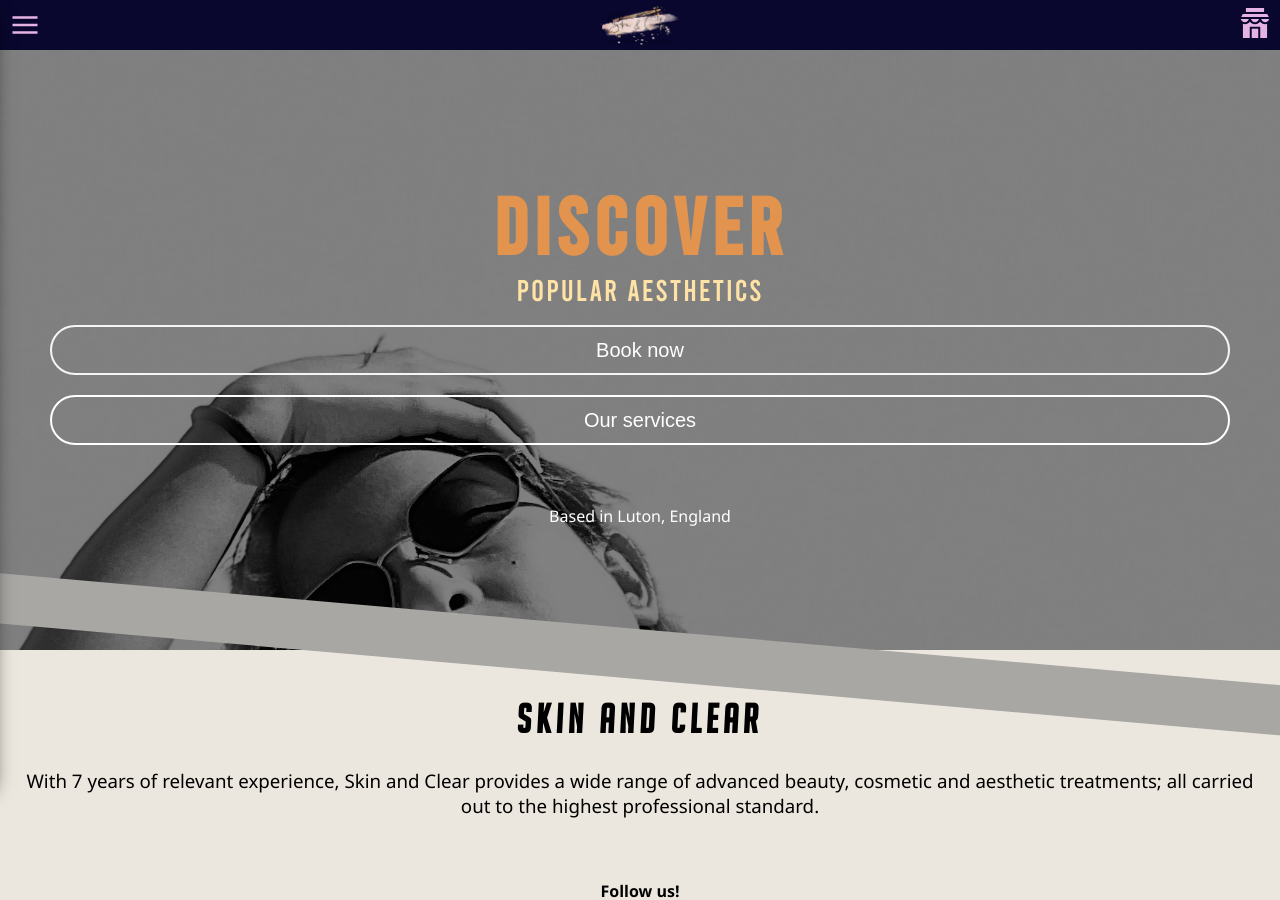
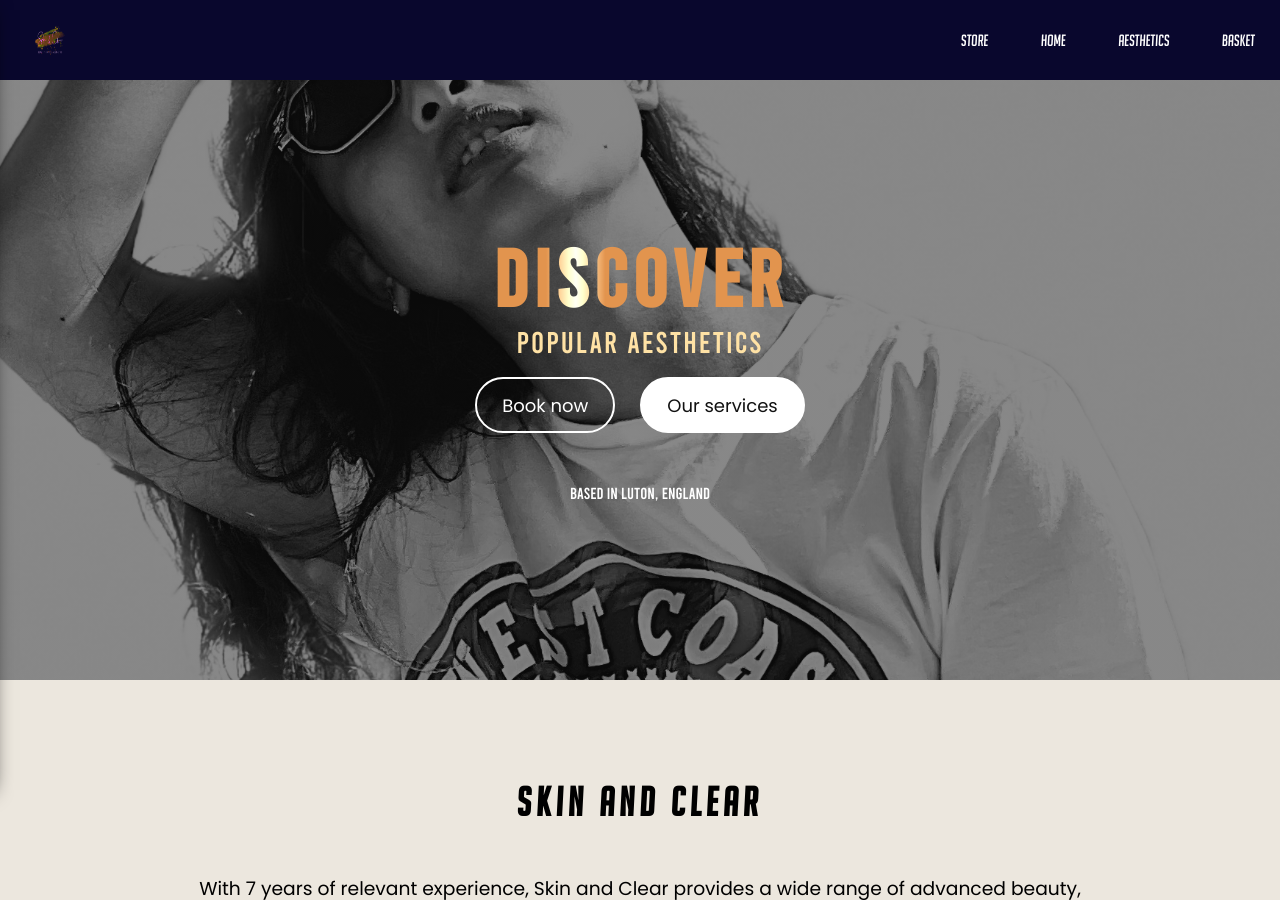
Before and after one commit to ModeraLTD/afterglow_website, a Django app: page / in a window 1280 px wide; the page is wider, and only the part inside the window is pictured. Shown: the top 900 px of that part. Run offline with Django 4.2, Linux system fonts and the light colour scheme; data comes from the database, SQL or seed files in the repository; both versions use the stored data as it was after the commit.

Commit message:
homepage fixes by utkarsh

```diff
--- a/website/static/css/index.css
+++ b/website/static/css/index.css
@@ -1,17 +1,31 @@
+@import url("https://fonts.googleapis.com/css2?family=Poppins&display=swap");
+
+* {
+  margin: 0;
+  padding: 0;
+}
+
 .section {
   width: 100%;
+}
+
+a {
+  color: inherit;
+  text-decoration: none;
 }
 
 /*    MAIN SECTION    */
 
 .main {
   height: 600px;
+  background: linear-gradient(to right, rgba(17, 17, 17, 0.5), rgba(17, 17, 17, 0.5)), url("images/back.png");
+  /* background: #a8a7a4; */
+  background-size: cover;
+  background-position: center;
+  /* filter: brightness(0.5); */
 }
 
 .main .bgimg {
-    background: url('images/back.png');
-    background-size: cover;
-    filter: brightness(0.5);
   height: 600px;
   margin-left: auto;
   margin-right: auto;
@@ -19,11 +33,15 @@
 }
 
 .main .contents {
+  filter: brightness(1);
+  height: 100%;
   width: 100%;
-    position: absolute;
-    top: 175px;
+  display: flex;
+  align-items: center;
+  justify-content: center;
+  flex-direction: column;
   left: 0;
-    font-family: 'Segoe UI', Tahoma, Geneva, Verdana, sans-serif;
+  font-family: "Bebas";
 }
 
 .main .contents .text {
@@ -80,23 +107,33 @@
 }
 
 .main .contents .buttons {
-    margin-top: 40px;
+  margin-top: 50px;
   width: 100%;
   box-sizing: border-box;
   padding-left: 50px;
   padding-right: 50px;
+  display: flex;
+  align-items: center;
+  justify-content: center;
 }
 
 .main .contents .buttons button {
-    width: 100%;
-    height: 50px;
+  margin: 0 12.5px;
+  color: #fff;
+  font-size: large;
+  border-radius: 30px;
+  margin-top: 10px 0;
+  cursor: pointer;
+  background: transparent;
+  padding: 12.5px 25px;
+  border: 2px solid #fff;
+  transition: 0.2s ease;
+  font-family: "Poppins", sans-serif;
+}
 
-    color: white;
-    font-size: 20px;
-    border-radius: 30px;
-    border: none;
-    margin-top: 10px;
-    margin-bottom: 10px;
+.main .contents .buttons button:hover {
+  color: #111;
+  background-color: #fff;
 }
 
 .main .contents .buttons button.filled {
@@ -109,13 +146,12 @@
   border: 2px solid white;
 }
 
-
 /*    MAIN TRANSITION    */
 .sectiontransition {
   position: absolute;
   overflow: hidden;
   width: 150%;
-    max-width: 102%;
+  max-width: 100%;
   height: 50px;
   background-color: #a8a7a4;
   margin-top: -20px;
@@ -123,25 +159,26 @@
   transform: rotate(5deg);
 }
 
-
 /*    ABOUT SECTION    */
 .about {
-    padding: 20px;
-    width: calc(100% - 40px);
+  margin: 100px 0;
+  /* width: calc(100% - 40px); */
   color: black;
   text-align: center;
-    font-family: 'Segoe UI', Tahoma, Geneva, Verdana, sans-serif;
+  font-family: "Poppins", sans-serif;
 }
 
 h1 {
+  margin: 50px 0;
   font-size: 40px;
-    font-family: 'BigNoodleTitling';
+  font-family: "BigNoodleTitling";
   letter-spacing: 5px;
   text-align: center;
 }
 
 .about h3 {
   font-weight: normal;
+  width: 900px;
 }
 
 .about .media_container {
@@ -248,3 +302,17 @@
   border-bottom-left-radius: 8px;
   border-bottom-right-radius: 8px;
 }
+
+.navitems {
+  font-family: "BigNoodleTitling";
+}
+
+.navitems a {
+  margin: 0px 25px;
+}
+
+.center {
+  display: flex;
+  align-items: center;
+  justify-content: center;
+}
--- a/website/static/css/navbar.css
+++ b/website/static/css/navbar.css
@@ -6,11 +6,13 @@
 }
 
 .navbar {
+    padding: 40px 25px;
     display:inline-block;
     width: 100%;
     height: 50px;
     background-color: var(--darknavy);
     display: flex;
+    align-items: center;
     justify-content: space-between;
     color: white;
     box-sizing: border-box;
--- a/website/templates/index.html
+++ b/website/templates/index.html
@@ -1,51 +1,71 @@
 {% load static %}
 
 <!DOCTYPE html>
+
 <html>
+
 <head>
+
     <meta charset="utf-8">
+
     <meta http-equiv="X-UA-Compatible" content="IE=edge">
+
     <title>AfterGlow</title>
+
     <meta name="description" content="">
+
     <meta name="viewport" content="width=device-width, initial-scale=1">
-        <link rel="stylesheet" href="{% static 'css/palette.css' %}?{% now "U" %}">
-        <link rel="stylesheet" href="{% static 'css/fonts.css' %}?{% now "U" %}">
-        <link rel="stylesheet" href="{% static 'css/navbar.css' %}?{% now "U" %}">
-        <link rel="stylesheet" href="{% static 'css/index.css' %}?{% now "U" %}">
-        <link rel="stylesheet" href="{% static 'css/footer.css' %}?{% now "U" %}">
+
+    <link rel="stylesheet" href="{% static 'css/palette.css' %}?{% now " U" %}">
+
+    <link rel="stylesheet" href="{% static 'css/fonts.css' %}?{% now " U" %}">
+
+    <link rel="stylesheet" href="{% static 'css/navbar.css' %}?{% now " U" %}">
+
+    <link rel="stylesheet" href="{% static 'css/index.css' %}?{% now " U" %}">
+
+    <link rel="stylesheet" href="{% static 'css/footer.css' %}?{% now " U" %}">
+
     <script src="{% static 'js/navbar.js' %}"></script>
+
     <script src="{% static 'js/jquery-3.6.0.min.js' %}"></script>
-        <script src="{% static 'js/index.js' %}?{% now "U" %}"></script>
+
+    <script src="{% static 'js/index.js' %}?{% now " U" %}"></script>
+
     <script src="" async defer></script>
+
 </head>
+
 <body>
     <!-- Main body section -->
     <div class="body">
         <div class="navbar">
-                <div class="navitem filtered" onclick="openMenu();">
-                    <img src="{% static 'css/images/menu.svg' %}" alt="menu">
-                </div>
             <div class="navitem filtered">
                 <img src="{% static 'css/images/logo.png' %}" alt="logo">
             </div>
-                <div class="navitem">
-                    <a href="/store"><img src="{% static 'css/images/store.svg' %}"/></a>
-                </div>
+            <ul class="navitems">
+                <a id="store" href="/store">Store</a>
+                <a href="/">HOME</a>
+                <a href="/store">AESTHETICS</a>
+                <a style="margin-right:0;" href="/basket">BASKET</a>
+            </ul>
+            <!-- <div class="navitem filtered" onclick="openMenu();">
+                    <img src="{% static 'css/images/menu.svg' %}" alt="menu">
+                </div> -->
         </div>
 
         <!-- Main section -->
         <div class="section main">
-                <div class="bgimg"></div>
             <div id="contents" class="contents">
                 <div class="text" style="display: none;">
                     <h1 class="shine">DISCOVER</h1>
                     <h2>POPULAR AESTHETICS</h2>
                 </div>
                 <div class="buttons" style="display: none;">
-                        <button onclick="window.open('/store', '_self');" class="filled">Book now</button>
+                    <button onclick="window.open('/store', '_self');">Book now</button>
                     <button onclick="$('html, body').animate({
                             scrollTop: $('.popularServices').offset().top
-                        }, 2000);" class="transparent">Our services</button>
+                        }, 2000);" style="background:#fff;color:#111;">Our services</button>
                 </div>
                 <div class="text">
                     <h4>Based in Luton, England</h4>
@@ -53,57 +73,74 @@
             </div>
         </div>
 
-            <div class="sectiontransition"></div>
+        <!-- <div class="sectiontransition"></div> -->
 
         <!-- About & Social media -->
         <div class="section about">
             <h1>Skin and Clear</h1>
-                <h3>With 7 years of relevant experience, Skin and Clear provides a wide range of advanced beauty, cosmetic and aesthetic treatments; all carried out to the highest professional standard.</h3>
-                <br/>
-                <h4>Follow us!</h4>
+            <div class="center"><h3>With 7 years of relevant experience, Skin and Clear provides a wide range of advanced beauty, cosmetic
+                and aesthetic treatments; all carried out to the highest professional standard.</h3></div>
+            <br />
+            <h1 id="follow">Follow us!</h1>
             <div class="media_container">
                 <!-- Facebook -->
-                    <a href=""><img src="https://img.icons8.com/doodle/48/000000/facebook-new.png"/></a>
+                <a href=""><img src="https://img.icons8.com/doodle/48/000000/facebook-new.png" /></a>
 
                 <!-- Instagram -->
-                    <a href=""><img src="https://img.icons8.com/doodle/48/000000/instagram-new.png"/></a>
+                <a href=""><img src="https://img.icons8.com/doodle/48/000000/instagram-new.png" /></a>
 
                 <!-- Twitter -->
-                    <a href=""><img src="https://img.icons8.com/doodle/48/000000/twitter-circled.png"/></a>
+                <a href=""><img src="https://img.icons8.com/doodle/48/000000/twitter-circled.png" /></a>
 
                 <!-- Youtube -->
-                    <a href=""><img src="https://img.icons8.com/doodle/48/000000/youtube-play--v2.png"/></a>
+                <a href=""><img src="https://img.icons8.com/doodle/48/000000/youtube-play--v2.png" /></a>
             </div>
         </div>
 
         <!-- Popular services -->
         <div class="section popularServices">
-                <h1>Our popular<br>services</h1>
+            <h1 id="services">Our popular<br>services</h1>
             <div class="services">
                 <div class="service">
+                    <div style="background: url(https://images.unsplash.com/photo-1581182800629-7d90925ad072?ixlib=rb-1.2.1&ixid=MnwxMjA3fDB8MHxwaG90by1wYWdlfHx8fGVufDB8fHx8&auto=format&fit=crop&w=1170&q=80) center no-repeat; background-size: cover;" id="img1" class="service-img"></div>
+                    <div class="service-content">
                         <h3 class="name">Anti-wrinkle injections</h3>
-                        <h4 class="desc">Prevent formation of static wrinkles</h4>
+                        <p class="desc">Prevent formation of static wrinkles</p>
                         <button onclick="openCategory('HEALTH');">Learn more</button>
                     </div>
+                </div>
                 <div class="service">
+                     <div style="background: url(https://images.unsplash.com/photo-1581182682182-8d3d805268ba?ixlib=rb-1.2.1&ixid=MnwxMjA3fDB8MHxwaG90by1wYWdlfHx8fGVufDB8fHx8&auto=format&fit=crop&w=1173&q=80) center no-repeat; background-size: cover;" id="img1" class="service-img"></div>
+                    <div class="service-content">
                         <h3 class="name">Lip fillers (1/2ml)</h3>
-                        <h4 class="desc">Easily add volume to lips</h4>
+                        <p class="desc">Easily add volume to lips</p>
                         <button onclick="openCategory('HEALTH');">Learn more</button>
                     </div>
+                </div>
                 <div class="service">
+                     <div style="background: url(https://images.unsplash.com/photo-1516220362602-dba5272034e7?ixlib=rb-1.2.1&ixid=MnwxMjA3fDB8MHxwaG90by1wYWdlfHx8fGVufDB8fHx8&auto=format&fit=crop&w=1170&q=80) center no-repeat; background-size: cover;" id="img1" class="service-img"></div>
+                    <div class="service-content">
                         <h3 class="name">Nasolabial fold fillers</h3>
-                        <h4 class="desc">Reduce wrinkle appearances and fine lines</h4>
+                        <p class="desc">Reduce wrinkle appearances and fine lines</p>
                         <button onclick="openCategory('HEALTH');">Learn more</button>
                     </div>
+                </div>
                 <div class="service">
+                     <div style="background: url(https://images.unsplash.com/photo-1611367540679-d94566094025?ixlib=rb-1.2.1&ixid=MnwxMjA3fDB8MHxwaG90by1wYWdlfHx8fGVufDB8fHx8&auto=format&fit=crop&w=880&q=80) center no-repeat; background-size: cover;" id="img1" class="service-img"></div>
+                    <div class="service-content">
                         <h3 class="name">Dermaplaning (+ deluxe)</h3>
-                        <h4 class="desc">Exfoliates skin</h4>
+                        <p class="desc">Exfoliates skin</p>
                         <button onclick="openCategory('HEALTH');">Learn more</button>
                     </div>
+                </div>
                 <div class="service">
+                     <div style="background: url(https://images.unsplash.com/photo-1556229165-8aa0ceaa93a7?ixlib=rb-1.2.1&ixid=MnwxMjA3fDB8MHxwaG90by1wYWdlfHx8fGVufDB8fHx8&auto=format&fit=crop&w=1187&q=80) center no-repeat; background-size: cover;" id="img1" class="service-img"></div>
+                    <div class="service-content">
                         <h3 class="name">Microneedling</h3>
-                        <h4 class="desc">For smoother, finer and more toned skin</h4>
+                        <p class="desc">For smoother, finer and more toned skin</p>
                         <button onclick="openCategory('HEALTH');">Learn more</button>
+                    </div>
+
                 </div>
             </div>
         </div>
@@ -114,36 +151,37 @@
             <div class="days">
                 {% for i in days %}
                 <div class="day">
-                            <h3>{{ i }}</h3>
+                    <p>{{ i }}</p>
                 </div>
                 {% endfor %}
             </div>
         </div>
 
         <!-- Footer -->
-            <div class="footer">
-                <div class="main">
+        <footer class="footer">
+            <div class="mainf">
                 <h3>AfterGlow</h3>
                 <div class="links">
-                        <a href="/">Home</a>
+                    <a style="margin-top: 0;" href="/">Home</a>
                     <a href="/customer">Bookings</a>
-                        <a href="/contact">Contact us</a>
+                    <a style="margin-bottom: 0;" href="/contact">Contact us</a>
                 </div>
             </div>
             <div class="copyright">
                 <h4>© AFTERGLOW. ALL RIGHTS RESERVED</h4>
             </div>
-            </div>
+        </footer>
     </div>
 
     <!-- Menu popup -->
     <div class="menupopup" id="menupopup">
         <button onclick="closeMenu();">X</button>
         <div class="items">
-                <a href="/">HOME</a>
-                <a href="/store">AESTHETICS</a>
-                <a href="/basket">BASKET</a>
+            <a href="/">Home</a>
+            <a href="/store">Aesthetics</a>
+            <a href="/basket">Basket</a>
         </div>
     </div>
 </body>
+
 </html>
```
Also changed, not shown: other parts of website/static/css/index.css (+77 -51 lines), website/static/css/footer.css (+11 -14 lines), db.sqlite3. Lines whose indentation alone changed are shown as unchanged.
